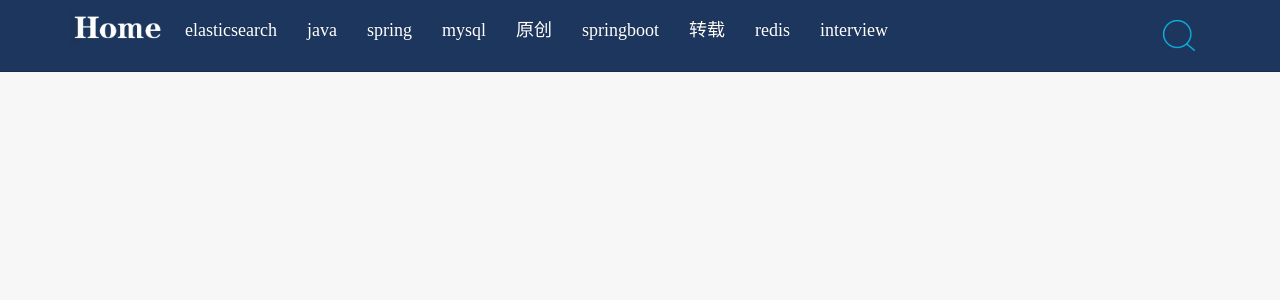
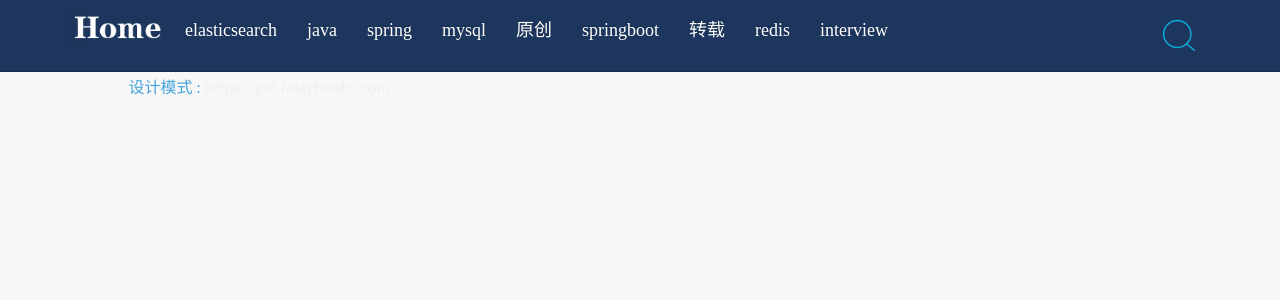
Before and after one commit to chcchccch/felayman.github.io, a Jekyll site: the page built from books/index.html, in a window 1280 px wide. Shown: the top 300 px of the page. Built offline with Jekyll 4.4.1, drawn with Linux system fonts in a browser that asks for light colours.

Commit message:
最近修改的东西

```diff
--- a/books/index.html
+++ b/books/index.html
@@ -2,8 +2,12 @@
 layout: home
 title: 翻译书籍
 ---
-<div style="text-align:center;clear:both;">
 
-    设计模式 : <a href="https://gof.felaybooks.com/">https://gof.felaybooks.com</a>
+<div class="container">
+    <header class="clearfix">
+    </header>
+    <div class="main">
+        设计模式 : <a href="https://gof.felaybooks.com/">https://gof.felaybooks.com</a>
+    </div>
 
 </div>
```
